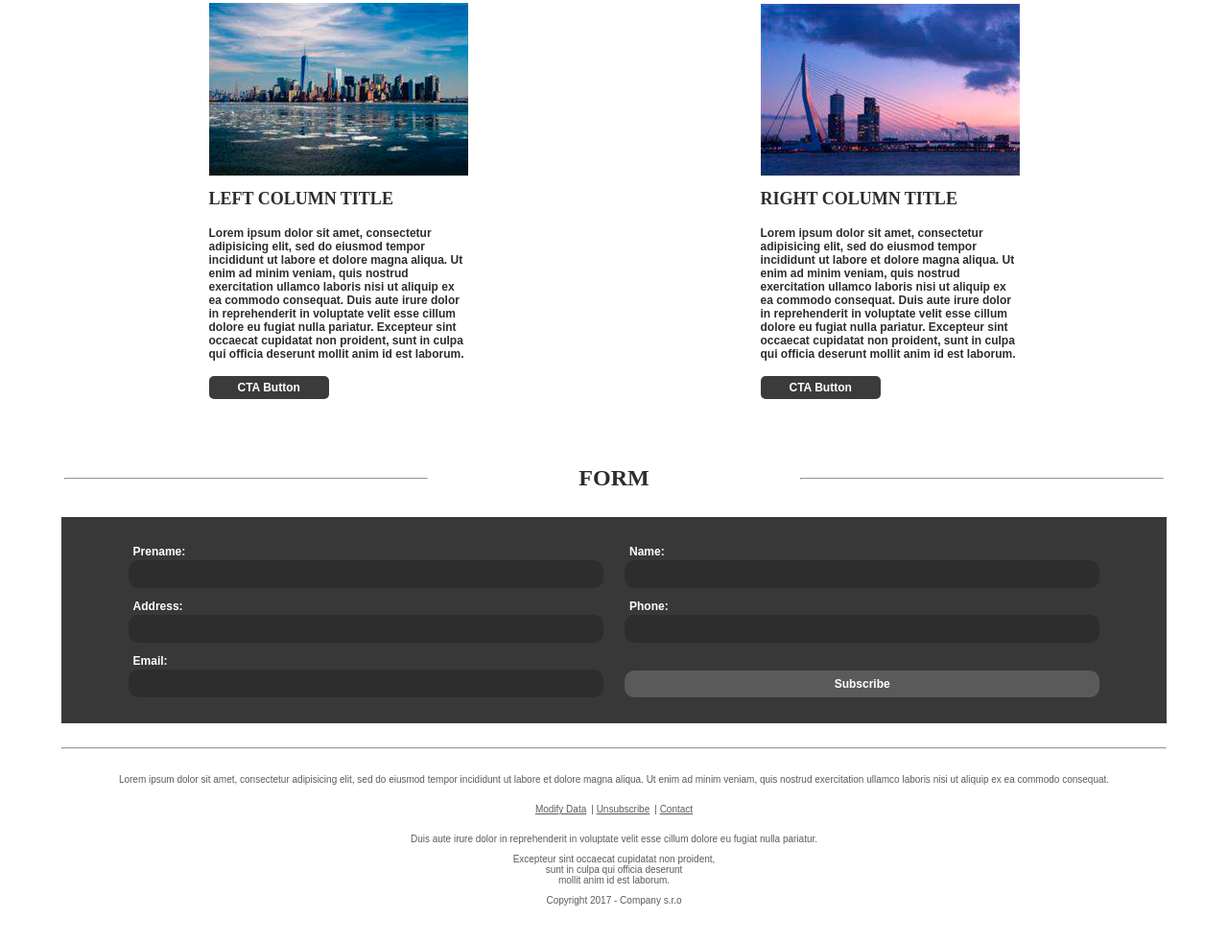
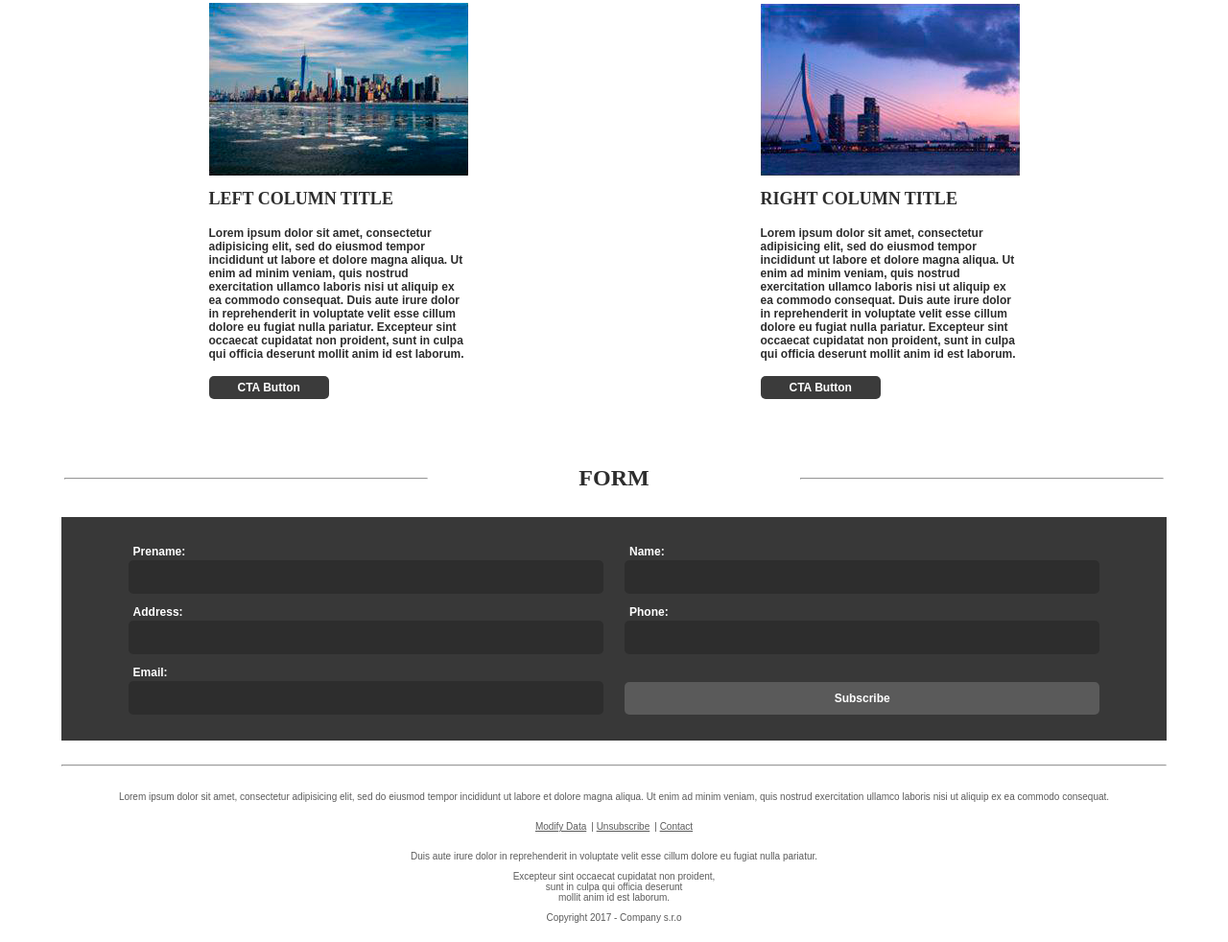
Before and after one commit to DanielFrontEndDeveloper/NewsLetter, a plain HTML site: page index.html in a window 1280 px wide. Shown: the part 870-1852 px from the top of the page at 96% size. Drawn offline with nearby package versions, Linux system fonts and the light colour scheme; files that its build step writes are made by us from their sources.

Commit message:
Update styles.scss

```diff
--- a/css/styles.scss
+++ b/css/styles.scss
@@ -267,12 +267,14 @@ table{
 	}
 
 	input{
-		border-radius: 10px;
-		width: 100%;
+		border-radius: 5px;
+	    	width: 100%;
 		background: #2d2d2d;
-		border:none;
-		padding: 7px 5px 7px 5px;
-		box-sizing: border-box;
+	    	border: none;
+	    	padding: 10px;
+	    	box-sizing: border-box;
+	    	outline: 0;
+	    	color: white;
 
 	}
 
```
